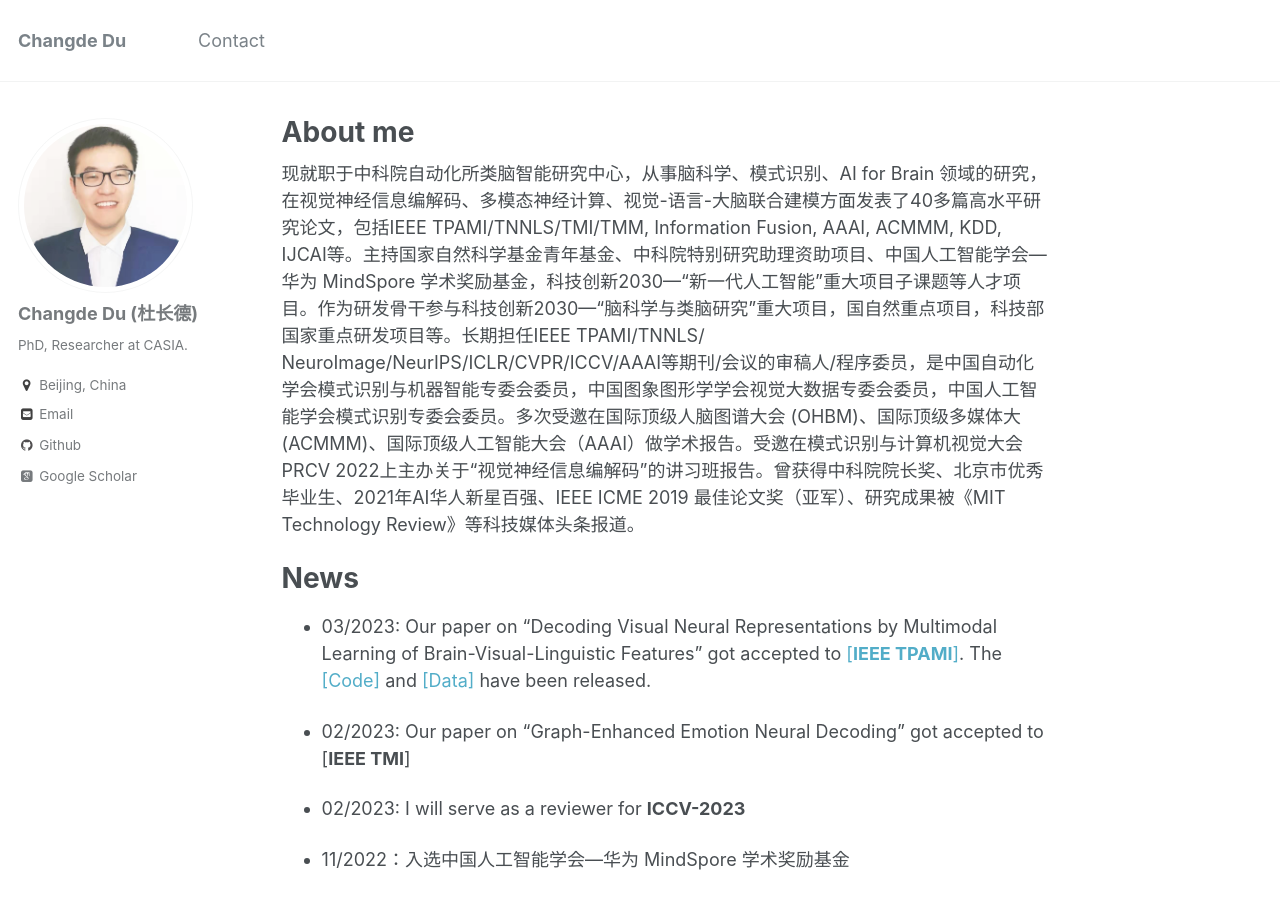
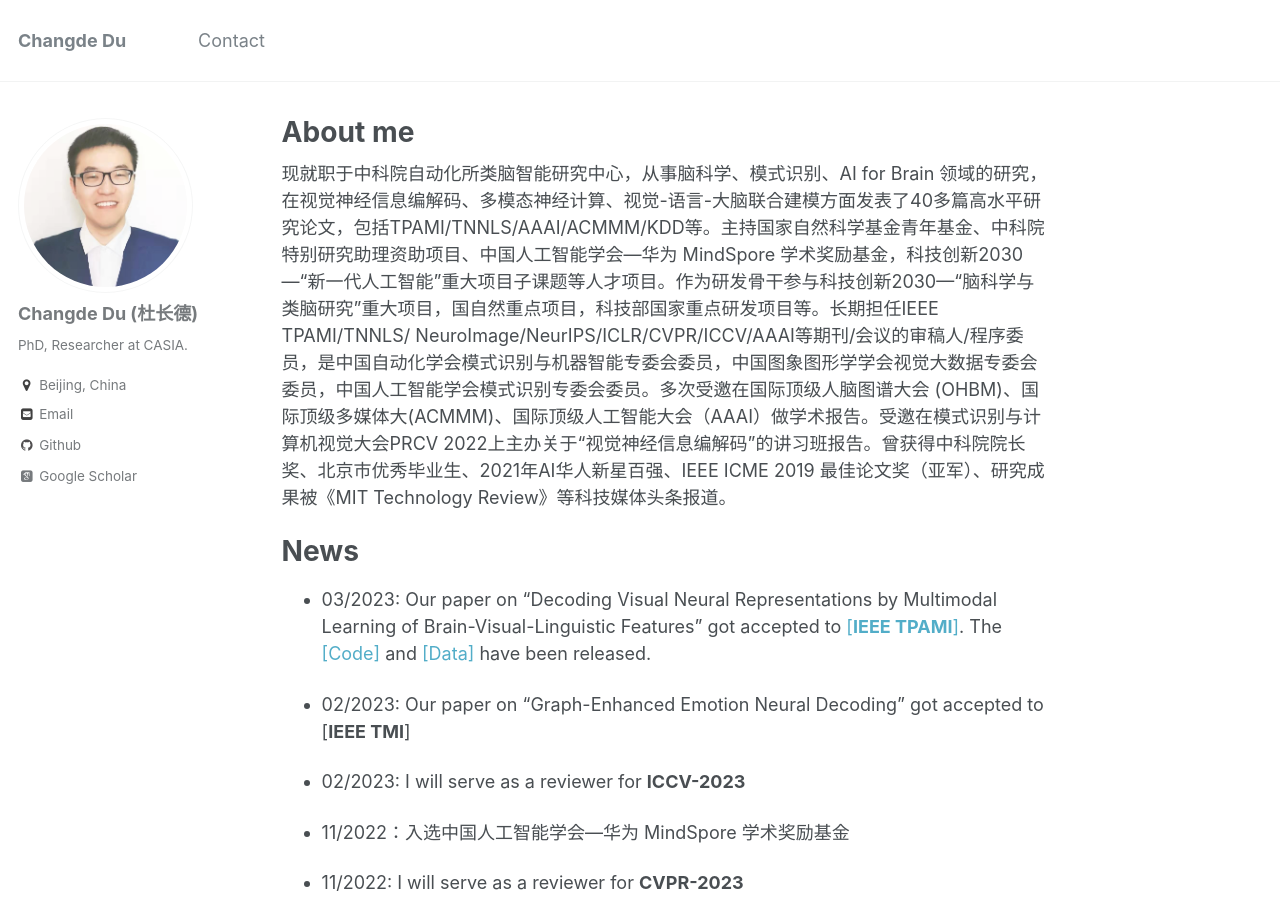
Before and after one commit to ChangdeDu/changdedu.github.io, a Jekyll site: the page built from _pages/about.md, in a window 1280 px wide and 900 px high. Built offline with Jekyll 4.4.1, drawn with Linux system fonts in a browser that asks for light colours; some web fonts are replaced.

Commit message:
Update about.md

```diff
--- a/_pages/about.md
+++ b/_pages/about.md
@@ -8,7 +8,7 @@ redirect_from:
   - /about.html
 ---
 
-现就职于中科院自动化所类脑智能研究中心，从事脑科学、模式识别、AI for Brain 领域的研究，在视觉神经信息编解码、多模态神经计算、视觉-语言-大脑联合建模方面发表了40多篇高水平研究论文，包括IEEE TPAMI/TNNLS/TMI/TMM, Information Fusion, AAAI, ACMMM, KDD, IJCAI等。主持国家自然科学基金青年基金、中科院特别研究助理资助项目、中国人工智能学会—华为 MindSpore 学术奖励基金，科技创新2030—“新一代人工智能”重大项目子课题等人才项目。作为研发骨干参与科技创新2030—“脑科学与类脑研究”重大项目，国自然重点项目，科技部国家重点研发项目等。长期担任IEEE TPAMI/TNNLS/ NeuroImage/NeurIPS/ICLR/CVPR/ICCV/AAAI等期刊/会议的审稿人/程序委员，是中国自动化学会模式识别与机器智能专委会委员，中国图象图形学学会视觉大数据专委会委员，中国人工智能学会模式识别专委会委员。多次受邀在国际顶级人脑图谱大会 (OHBM)、国际顶级多媒体大(ACMMM)、国际顶级人工智能大会（AAAI）做学术报告。受邀在模式识别与计算机视觉大会PRCV 2022上主办关于“视觉神经信息编解码”的讲习班报告。曾获得中科院院长奖、北京市优秀毕业生、2021年AI华人新星百强、IEEE ICME 2019 最佳论文奖（亚军）、研究成果被《MIT Technology Review》等科技媒体头条报道。
+现就职于中科院自动化所类脑智能研究中心，从事脑科学、模式识别、AI for Brain 领域的研究，在视觉神经信息编解码、多模态神经计算、视觉-语言-大脑联合建模方面发表了40多篇高水平研究论文，包括TPAMI/TNNLS/AAAI/ACMMM/KDD等。主持国家自然科学基金青年基金、中科院特别研究助理资助项目、中国人工智能学会—华为 MindSpore 学术奖励基金，科技创新2030—“新一代人工智能”重大项目子课题等人才项目。作为研发骨干参与科技创新2030—“脑科学与类脑研究”重大项目，国自然重点项目，科技部国家重点研发项目等。长期担任IEEE TPAMI/TNNLS/ NeuroImage/NeurIPS/ICLR/CVPR/ICCV/AAAI等期刊/会议的审稿人/程序委员，是中国自动化学会模式识别与机器智能专委会委员，中国图象图形学学会视觉大数据专委会委员，中国人工智能学会模式识别专委会委员。多次受邀在国际顶级人脑图谱大会 (OHBM)、国际顶级多媒体大(ACMMM)、国际顶级人工智能大会（AAAI）做学术报告。受邀在模式识别与计算机视觉大会PRCV 2022上主办关于“视觉神经信息编解码”的讲习班报告。曾获得中科院院长奖、北京市优秀毕业生、2021年AI华人新星百强、IEEE ICME 2019 最佳论文奖（亚军）、研究成果被《MIT Technology Review》等科技媒体头条报道。
 
 
 # News
```
